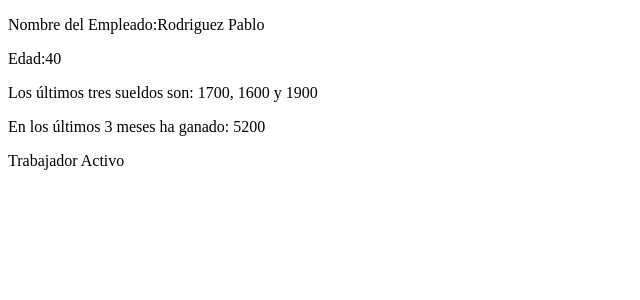
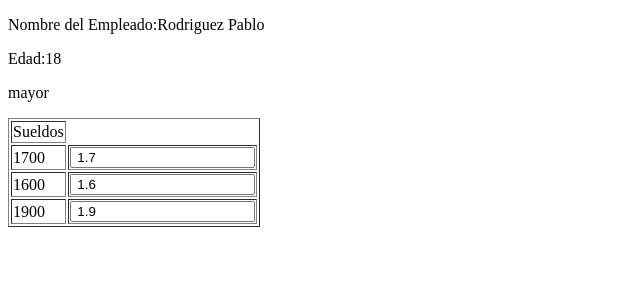
Before and after one commit to cristian16b/pruebaAngular, an Angular app: page / in a window 1280 px wide. Shown: the top 300 px of the page, without its empty margins (0-640 px from the left). Built offline with nearby package versions, Linux system fonts and the light colour scheme.

Commit message:
prueba de uso ngig ngfor

```diff
--- a/src/app/app.component.html
+++ b/src/app/app.component.html
@@ -2,7 +2,28 @@
 <div>
   <p>Nombre del Empleado:{{nombre}}</p>
   <p>Edad:{{edad}}</p>
-  <p>Los últimos tres sueldos son: {{sueldos[0]}}, {{sueldos[1]}} y {{sueldos[2]}}</p>
-  <p>En los últimos 3 meses ha ganado: {{ultimos3Sueldos()}}</p>
-  <p>{{esActivo()}}</p>
+  <!-- <p *ngIf="edad>18">Es mayor de edad.</p>
+  <p *ngIf="edad<18">Es menor de edad.</p> -->
+
+  <!-- referecia if else
+  https://stackoverflow.com/questions/43812770/angular-4-ngif-else-if
+  -->
+<ng-container *ngIf="edad >= 18;else second">
+  <p>mayor</p>
+</ng-container>
+<ng-template #second>
+  <p>menor</p>
+</ng-template>
+
+
+  <table border="1">
+    <tr>
+      <td>Sueldos</td>
+    </tr>
+
+    <tr *ngFor="let sueldo of sueldos">
+      <td>{{sueldo}}</td>
+      <td><input id="i" value=" {{sueldo/1000}}"   /></td>
+    </tr>
+  </table>
 </div>
--- a/src/app/app.component.ts
+++ b/src/app/app.component.ts
@@ -8,7 +8,7 @@ import { Component } from '@angular/core';
 export class AppComponent {
 // title = ' mi app';
 nombre = 'Rodriguez Pablo';
-  edad = 40;
+  edad = 18;
   email = 'rpablo@gmail.com';
   sueldos = [1700, 1600, 1900];
   activo = true;
```
